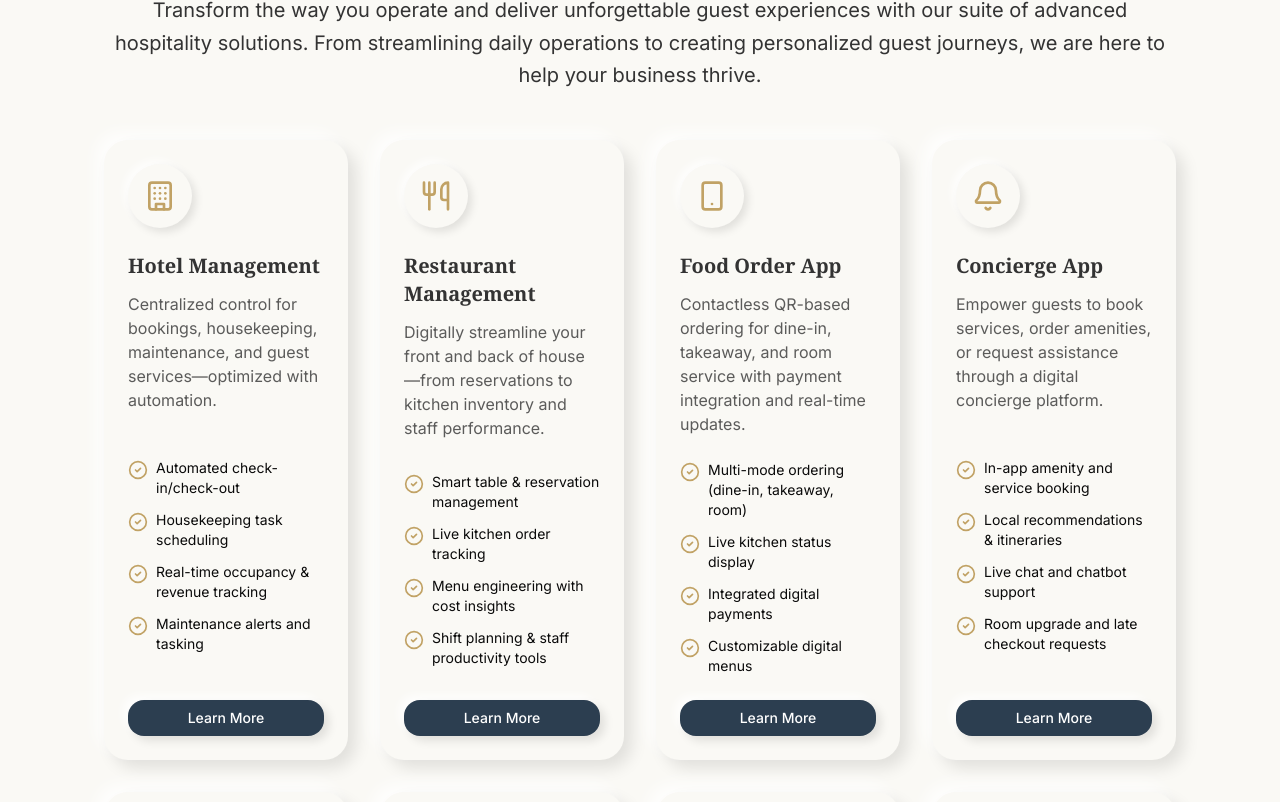
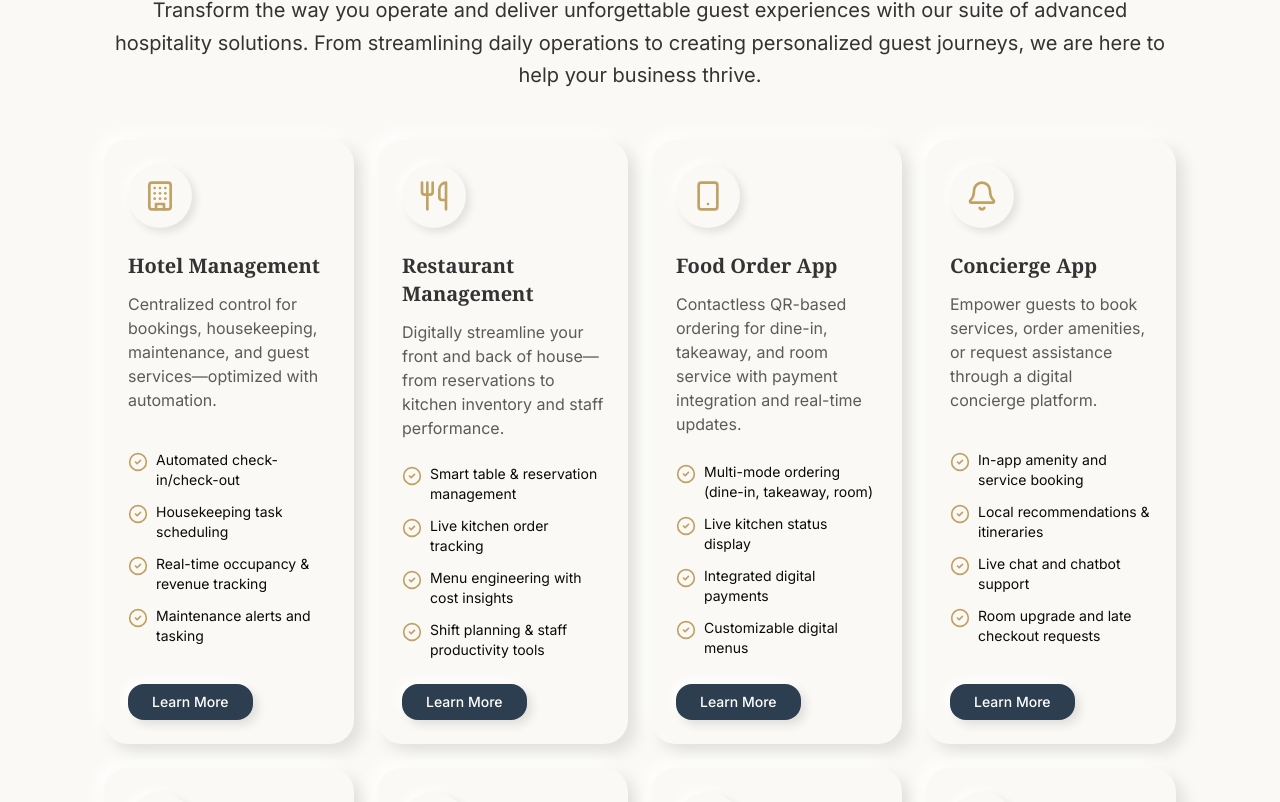
Before and after one commit to vikasazad/website, a Next.js app: page / in a window 1280 px wide. Shown: the part 918-1720 px from the top of the page. Built offline with nearby package versions, Linux system fonts and the light colour scheme.

Commit message:
22/04/2025

```diff
--- a/package.json
+++ b/package.json
@@ -13,6 +13,7 @@
     "@radix-ui/react-slot": "^1.2.0",
     "class-variance-authority": "^0.7.1",
     "clsx": "^2.1.1",
+    "framer-motion": "^12.7.4",
     "lucide-react": "^0.488.0",
     "next": "15.3.0",
     "react": "^18.3.1",
--- a/src/app/globals.css
+++ b/src/app/globals.css
@@ -110,6 +110,16 @@
   --sidebar-accent-foreground: oklch(0.985 0 0);
   --sidebar-border: oklch(1 0 0 / 10%);
   --sidebar-ring: oklch(0.556 0 0);
+}
+
+::-webkit-scrollbar {
+  width: 0px;
+  background: transparent;
+  height: 0px;
+}
+
+::-webkit-scrollbar-thumb {
+  background: transparent;
 }
 
 @layer base {
--- /dev/null
+++ b/src/app/head.tsx
@@ -0,0 +1,24 @@
+export default function Head() {
+  return (
+    <>
+      <title>Buildbility</title>
+      <meta
+        name="description"
+        content="Streamline hospitality operations with cutting-edge AI for improved hotel and restaurant management and expense reduction."
+      />
+      <link rel="icon" href="/images/logo2.svg" />
+      <script
+        type="application/ld+json"
+        dangerouslySetInnerHTML={{
+          __html: JSON.stringify({
+            "@context": "https://schema.org",
+            "@type": "Organization",
+            name: "Buildbility",
+            url: "https://buildbility.com",
+            logo: "https://buildbility.com/images/logo2.svg",
+          }),
+        }}
+      />
+    </>
+  );
+}
--- a/src/app/layout.tsx
+++ b/src/app/layout.tsx
@@ -1,6 +1,7 @@
 import type React from "react";
 import "@/app/globals.css";
 import { Inter, Cinzel, Open_Sans } from "next/font/google";
+import { AnimationWrapper } from "@/components/AnimationWrapper";
 
 const inter = Inter({ subsets: ["latin"] });
 const cinzel = Cinzel({
@@ -19,6 +20,10 @@ export const metadata = {
     "Buildbility - Streamline Your Hospitality Operations, Maximize Profits",
   description:
     "Streamline hospitality operations with cutting-edge AI for improved hotel and restaurant management and expense reduction.",
+  icons: {
+    icon: "/images/logo2.svg",
+    apple: "/images/logo2.svg",
+  },
 };
 
 export default function RootLayout({
@@ -27,11 +32,11 @@ export default function RootLayout({
   children: React.ReactNode;
 }) {
   return (
-    <html lang="en">
+    <html lang="en" style={{ scrollBehavior: "smooth" }}>
       <body
         className={`${inter.className} ${cinzel.variable} ${openSans.variable}`}
       >
-        {children}
+        <AnimationWrapper>{children}</AnimationWrapper>
       </body>
     </html>
   );
--- /dev/null
+++ b/src/components/AnimationWrapper.tsx
@@ -0,0 +1,19 @@
+"use client";
+
+import { motion, AnimatePresence } from "framer-motion";
+
+export function AnimationWrapper({ children }: { children: React.ReactNode }) {
+  return (
+    <AnimatePresence mode="wait">
+      <motion.div
+        key="main-content"
+        initial={{ opacity: 0, y: 20 }}
+        animate={{ opacity: 1, y: 0 }}
+        exit={{ opacity: 0, y: 20 }}
+        transition={{ duration: 0.5 }}
+      >
+        {children}
+      </motion.div>
+    </AnimatePresence>
+  );
+}
--- /dev/null
+++ b/src/components/ScrollButton.tsx
@@ -0,0 +1,36 @@
+"use client";
+
+import { motion } from "framer-motion";
+import { Button } from "@/components/ui/button";
+
+export function ScrollButton({
+  children,
+  className,
+}: {
+  children: React.ReactNode;
+  className?: string;
+}) {
+  const handleScroll = () => {
+    const element = document.getElementById("call-to-action");
+    if (element) {
+      const elementPosition =
+        element.getBoundingClientRect().top + window.scrollY;
+      window.scrollTo({
+        top: elementPosition,
+        behavior: "smooth",
+      });
+    }
+  };
+
+  return (
+    <motion.div
+      whileHover={{ scale: 1.05 }}
+      whileTap={{ scale: 0.95 }}
+      transition={{ type: "spring", stiffness: 400, damping: 17 }}
+    >
+      <Button className={className} onClick={handleScroll}>
+        {children}
+      </Button>
+    </motion.div>
+  );
+}
--- /dev/null
+++ b/src/components/ScrollReveal.tsx
@@ -0,0 +1,27 @@
+"use client";
+
+import { motion } from "framer-motion";
+import { useInView } from "framer-motion";
+import { useRef } from "react";
+
+interface ScrollRevealProps {
+  children: React.ReactNode;
+  className?: string;
+}
+
+export function ScrollReveal({ children, className }: ScrollRevealProps) {
+  const ref = useRef(null);
+  const isInView = useInView(ref, { once: true, margin: "-100px" });
+
+  return (
+    <motion.div
+      ref={ref}
+      initial={{ opacity: 0, y: 50 }}
+      animate={isInView ? { opacity: 1, y: 0 } : { opacity: 0, y: 50 }}
+      transition={{ duration: 0.8, ease: "easeOut" }}
+      className={className}
+    >
+      {children}
+    </motion.div>
+  );
+}
--- a/src/components/call-to-action.tsx
+++ b/src/components/call-to-action.tsx
@@ -3,11 +3,14 @@ import { Calendar } from "lucide-react";
 
 export function CallToAction() {
   return (
-    <section className="w-full py-12 md:py-12 lg:py-12 bg-[#FAF9F5]">
+    <section
+      id="call-to-action"
+      className="w-full py-12 md:py-12 lg:py-12 bg-[#FAF9F5]"
+    >
       <div className="container px-4 md:px-6">
         <div className="neumorphic-container p-8 md:p-12 lg:p-16">
-          <div className="flex flex-col items-center text-center mb-8">
-            <h2 className="text-3xl font-bold tracking-tighter sm:text-4xl md:text-5xl font-serif text-[#C1A265] mb-6">
+          <div className="flex flex-col items-center text-left md:text-center mb-8">
+            <h2 className="text-3xl font-bold tracking-tighter sm:text-3xl md:text-5xl font-serif text-[#C1A265] mb-6">
               See What Our AI-Powered Hospitality Solutions Can Do for Your
               Business
             </h2>
--- a/src/components/faq.tsx
+++ b/src/components/faq.tsx
@@ -1,9 +1,12 @@
+"use client";
+
 import {
   Accordion,
   AccordionContent,
   AccordionItem,
   AccordionTrigger,
 } from "@/components/ui/accordion";
+import { ScrollReveal } from "@/components/ScrollReveal";
 
 export function Faq() {
   const faqs = [
@@ -32,6 +35,7 @@ export function Faq() {
   return (
     <section className="w-full py-12 md:py-12 lg:py-12 bg-[#FAF9F5]">
       <div className="container px-4 md:px-6">
+        <ScrollReveal>
           <div className="flex flex-col items-center justify-center space-y-4 text-center mb-12">
             <div className="space-y-2">
               <div className="inline-block neumorphic-badge mb-4">
@@ -53,12 +57,13 @@ export function Faq() {
               </p>
             </div>
           </div>
+        </ScrollReveal>
 
         <div className="max-w-3xl mx-auto">
           <Accordion type="single" collapsible className="w-full">
             {faqs.map((faq, index) => (
+              <ScrollReveal key={index}>
                 <AccordionItem
-                key={index}
                   value={`item-${index}`}
                   className="neumorphic-accordion mb-4"
                 >
@@ -69,6 +74,7 @@ export function Faq() {
                     {faq.answer}
                   </AccordionContent>
                 </AccordionItem>
+              </ScrollReveal>
             ))}
           </Accordion>
         </div>
--- a/src/components/header.tsx
+++ b/src/components/header.tsx
@@ -1,6 +1,6 @@
 import Image from "next/image";
-import { Button } from "@/components/ui/button";
 import { MoveUpRight } from "lucide-react";
+import { ScrollButton } from "./ScrollButton";
 
 export function Header() {
   return (
@@ -16,14 +16,14 @@ export function Header() {
           />
         </div>
         <div>
-          <Button
+          <ScrollButton
             className="rounded-xl px-6 py-3 transition-all duration-200 ease-in-out
           bg-[#2C3E50] text-white font-sans flex items-center gap-2
           box-shadow: 5px 5px 10px rgba(44, 62, 80, 0.3), -5px -5px 10px rgba(255, 255, 255, 0.1) cursor-pointer"
           >
             Start for free
             <MoveUpRight className="h-4 w-4 " />
-          </Button>
+          </ScrollButton>
         </div>
       </div>
     </header>
--- a/src/components/services-list.tsx
+++ b/src/components/services-list.tsx
@@ -1,4 +1,7 @@
-import { Button } from "@/components/ui/button";
+"use client";
+
+import { ScrollButton } from "@/components/ScrollButton";
+import { ScrollReveal } from "@/components/ScrollReveal";
 import {
   Building,
   Utensils,
@@ -115,6 +118,7 @@ export function ServicesList() {
   return (
     <section className="w-full py-12 md:py-12 lg:py-12 bg-[#FAF9F5]">
       <div className="container px-4 md:px-6">
+        <ScrollReveal>
           <div className="flex flex-col items-center justify-center space-y-4 text-center mb-12">
             <div className="space-y-2">
               <div className="inline-block mb-4 bg-[#FAF9F5] rounded-full px-4 py-1 neumorphic-badge">
@@ -130,18 +134,20 @@ export function ServicesList() {
                 <div className="w-24 h-1 bg-[#C1A265]/30 rounded-full mt-4 mb-6"></div>
               </div>
 
-            <p className=" text-[#333333] md:text-xl/relaxed lg:text-base/relaxed xl:text-xl/relaxed font-sans">
+              <p className="text-[#333333] md:text-xl/relaxed lg:text-base/relaxed xl:text-xl/relaxed font-sans">
                 Transform the way you operate and deliver unforgettable guest
-              experiences with our suite of advanced hospitality solutions. From
-              streamlining daily operations to creating personalized guest
-              journeys, we are here to help your business thrive.
+                experiences with our suite of advanced hospitality solutions.
+                From streamlining daily operations to creating personalized
+                guest journeys, we are here to help your business thrive.
               </p>
             </div>
           </div>
+        </ScrollReveal>
 
-        <div className="grid grid-cols-1 md:grid-cols-3 lg:grid-cols-4 gap-8">
+        <div className="grid grid-cols-1 md:grid-cols-2 lg:grid-cols-4 gap-6">
           {services.map((service, index) => (
-            <div key={index} className="neumorphic-card flex flex-col h-full">
+            <ScrollReveal key={index}>
+              <div className="neumorphic-card flex flex-col h-full">
                 <div className="neumorphic-icon-container mb-6">
                   {service.icon}
                 </div>
@@ -161,10 +167,11 @@ export function ServicesList() {
                     </li>
                   ))}
                 </ul>
-              <Button className="neumorphic-button bg-[#2C3E50] text-white cursor-pointer">
+                <ScrollButton className="neumorphic-button bg-[#2C3E50] text-white cursor-pointer">
                   Learn More
-              </Button>
+                </ScrollButton>
               </div>
+            </ScrollReveal>
           ))}
         </div>
       </div>
```
Also changed, not shown: src/components/hero.tsx (+12 -9 lines), public/images/logo2.svg (added), 1 other file (tests, documents, lock files or other folders). Lines whose indentation alone changed are shown as unchanged.
